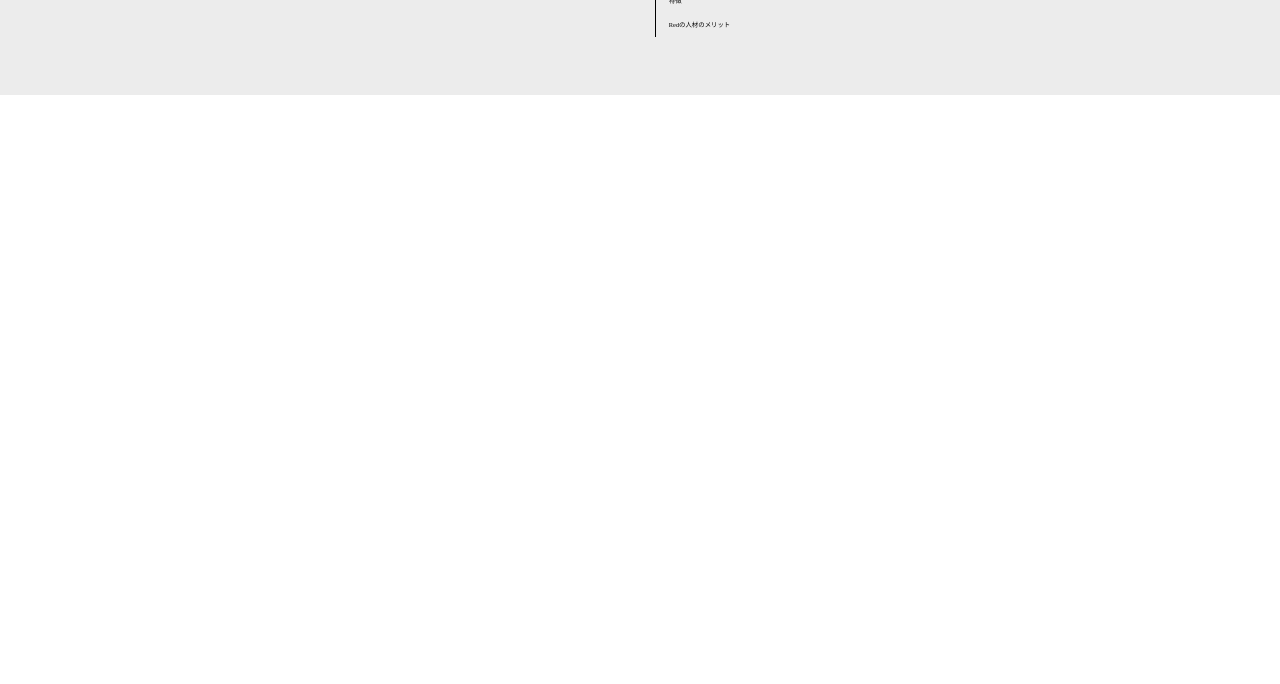
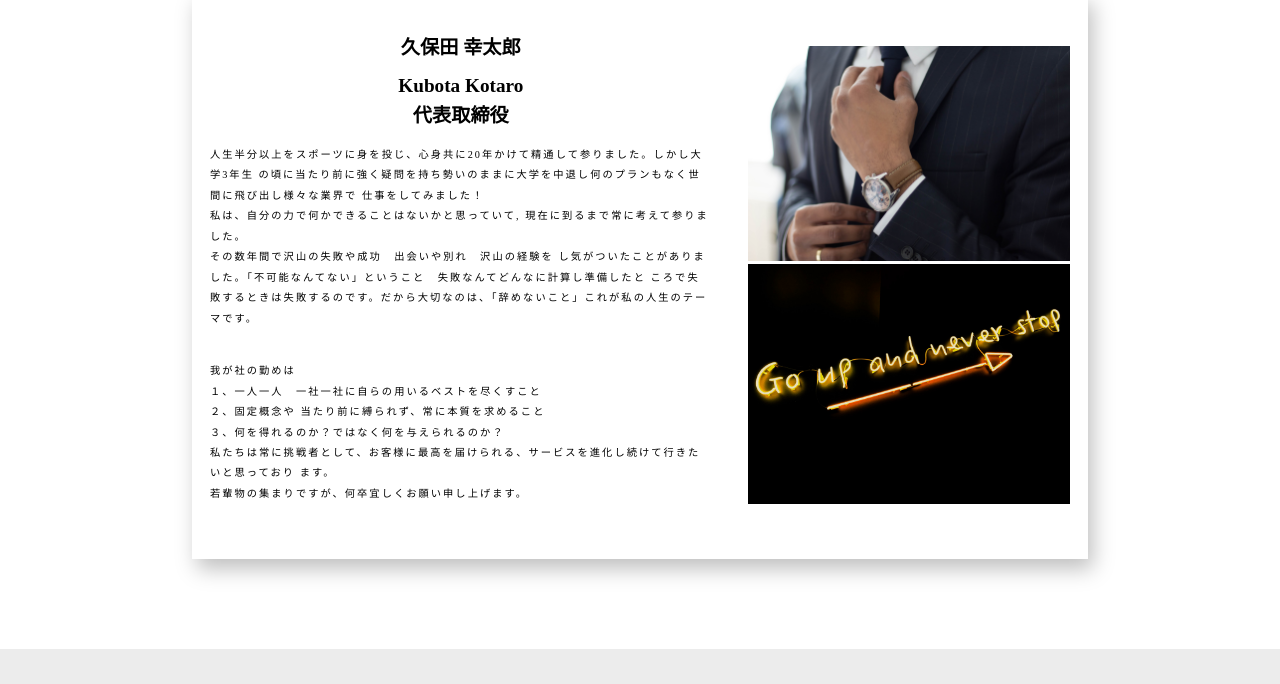
Before and after one commit to takato001/joint-kadai, a plain HTML site: page 3:22red/company.html in a window 1280 px wide. Shown: the part 2556-3240 px from the top of the page. Before the commit the page ends 2651 px from the top, so only its background shows below. Drawn offline with Linux system fonts and the light colour scheme.

Commit message:
message移動

```diff
--- a/3:22red/company.html
+++ b/3:22red/company.html
@@ -160,13 +160,45 @@
 
  </div><!--about-content-->
 
+</div><!--about-->
+<div class="message-content">
+  <div class="content-up">
+   <h3>MESSAGE</h3>
+   <p>代表あいさつ</p>
+   <div class="content-up2">
+   </div><!--content-up2-->
+   </div><!--content-up-->
+
+<div class="message-content-con">
+ <div class="message-content-con-l">
+   <div class="message-content-con-l-up">
+    <h3>久保田 幸太郎<br><br>Kubota Kotaro</h3>
+     <p>代表取締役</p>
+   </div><!--message-content-con-l-up-->
+   <div class="message-content-con-l-down">
+    <p>人生半分以上をスポーツに身を投じ、心身共に20年かけて精通して参りました。しかし大学3年生
+の頃に当たり前に強く疑問を持ち勢いのままに大学を中退し何のプランもなく世間に飛び出し様々な業界で
+仕事をしてみました！<br>私は、自分の力で何かできることはないかと思っていて,
+現在に到るまで常に考えて参りました。<br>その数年間で沢山の失敗や成功　出会いや別れ　沢山の経験を
+し気がついたことがありました。「不可能なんてない」ということ　失敗なんてどんなに計算し準備したと
+ころで失敗するときは失敗するのです。だから大切なのは、「辞めないこと」これが私の人生のテーマです。
+</p><br><br>
+<p>我が社の勤めは<br>１、一人一人　一社一社に自らの用いるベストを尽くすこと<br>２、固定概念や
+当たり前に縛られず、常に本質を求めること<br>３、何を得れるのか？ではなく何を与えられるのか？<br
+>私たちは常に挑戦者として、お客様に最高を届けられる、サービスを進化し続けて行きたいと思っており
+ます。<br>若輩物の集まりですが、何卒宜しくお願い申し上げます。</p>
+
+ </div><!--message-content-con-l-down-->
+</div><!--message-content-con-l-->
+<div class="message-content-con-r">
+  <img src="photo/message-content-con-r1.jpg">
+    <img src="photo/message-content-con-r2.jpg">
+</div><!--message-content-con-r-->
 
 
-</div><!--about-->
+</div><!--message-content-con-->
 
-
-
-
+</div><!--message-content-->
 
 
 
--- a/3:22red/style.css
+++ b/3:22red/style.css
@@ -404,3 +404,56 @@ font-weight:bold;
 .about-content-r p{
 font-size:1vw;
 }
+.message-content{
+margin-bottom:10%;
+}
+
+.message-content-con{
+  width:100%;
+  box-shadow:5px 10px 20px rgba(0,0,0,0.25);
+  display:-webkit-box;
+    display:-webkit-flex;
+    display:-ms-flexbox;
+    display:flex;
+   -webkit-box-align:center;
+    -webkit-align-items:center;
+    -ms-flex-align:center;
+    align-items:center;
+    -webkit-box-pack: center;
+     -ms-flex-pack: center;
+      justify-content: center;
+      padding:3% 0%;
+}
+.message-content-con-l{
+width:60%;
+padding:2% 2%;
+}
+.message-content-con-l-up{
+text-align:center;
+}
+.message-content-con-l-up h3{
+font-size:1.5vw;
+font-weight:bold;
+}
+.message-content-con-l-up p{
+font-size:1.5vw;
+font-weight:bold;
+padding:2% 0%;
+}
+.message-content-con-l-down{
+padding:2% 0%;
+}
+.message-content-con-l-down p{
+font-size:0.8vw;
+line-height:2;
+letter-spacing:0.2em;
+}
+
+
+.message-content-con-r{
+width:40%;
+padding:2% 2%;
+}
+.message-content-con-r img{
+width:100%;
+}
```
Also changed, not shown: 3:22red/photo/message-content-con-r1.jpg (added), 3:22red/photo/message-content-con-r2.jpg (added), 3 other files.
